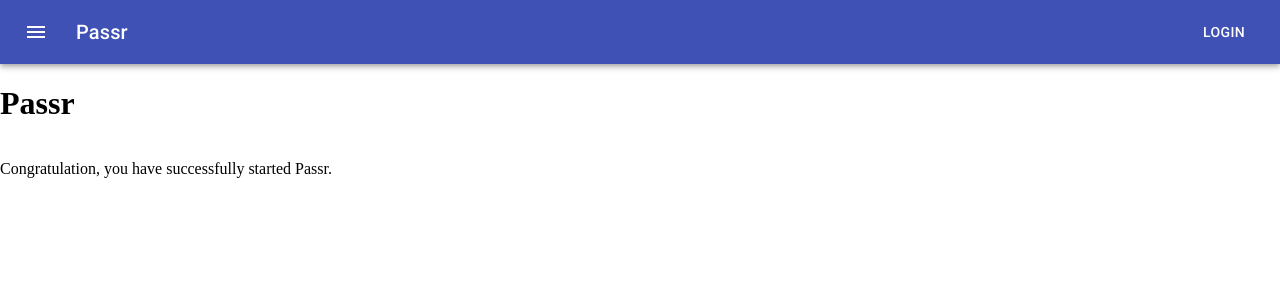
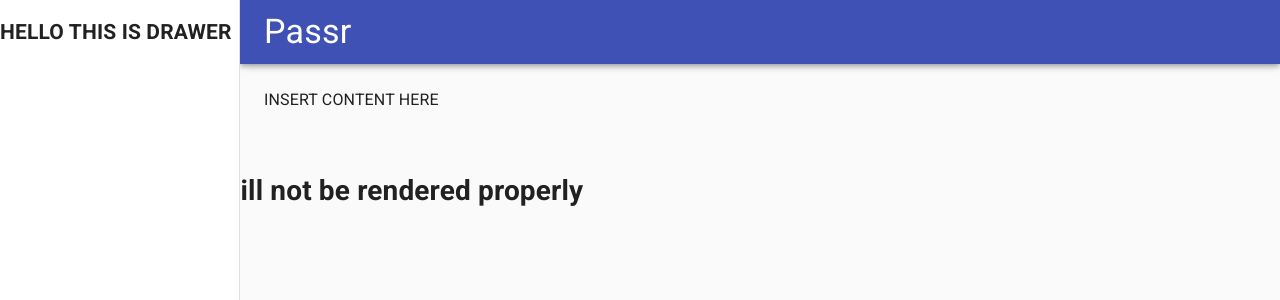
Before and after one commit to VikeLabs/Passr-Archived, a React app: page / in a window 1280 px wide. Shown: the top 300 px of the page. Built offline with nearby package versions, Linux system fonts and the light colour scheme.

Commit message:
Changed app-bar to ApplicationBar

```diff
--- /dev/null
+++ b/src/components/ApplicationBar/ApplicationBar.tsx
@@ -0,0 +1,143 @@
+import React from 'react';
+import AppBar from '@material-ui/core/AppBar';
+import CssBaseline from '@material-ui/core/CssBaseline';
+import Drawer from '@material-ui/core/Drawer';
+import Hidden from '@material-ui/core/Hidden';
+import IconButton from '@material-ui/core/IconButton';
+import MenuIcon from '@material-ui/icons/Menu';
+import Toolbar from '@material-ui/core/Toolbar';
+import Typography from '@material-ui/core/Typography';
+import { makeStyles, useTheme, Theme, createStyles } from '@material-ui/core/styles';
+
+const drawerWidth = 240;
+
+const useStyles = makeStyles((theme: Theme) =>
+  createStyles({
+    root: {
+      display: 'flex',
+    },
+    drawer: {
+      [theme.breakpoints.up('sm')]: {
+        width: drawerWidth,
+        flexShrink: 0,
+      },
+    },
+    appBar: {
+      [theme.breakpoints.up('sm')]: {
+        width: `calc(100% - ${drawerWidth}px)`,
+        marginLeft: drawerWidth,
+      },
+    },
+    sectionDesktop: {
+      display: 'none',
+      [theme.breakpoints.up('md')]: {
+        display: 'flex-end',
+      },
+    },
+    menuButton: {
+      marginRight: theme.spacing(2),
+      [theme.breakpoints.up('sm')]: {
+        display: 'none',
+      },
+    },
+    toolbar: theme.mixins.toolbar,
+    drawerPaper: {
+      width: drawerWidth,
+    },
+    content: {
+      flexGrow: 1,
+      padding: theme.spacing(3),
+    },
+  }),
+);
+
+interface ApplicationBarProps{
+  /**
+   * Injected by the documentation to work in an iframe.
+   * You won't need it on your project.
+   */
+  container?: Element;
+}
+
+export default function ApplicationBar(props: ApplicationBarProps) {
+  const { container } = props;
+  const classes = useStyles();
+  const theme = useTheme();
+  const [mobileOpen, setMobileOpen] = React.useState(false);
+
+  const handleDrawerToggle = () => {
+    setMobileOpen(!mobileOpen);
+  };
+
+  const drawer = <div>
+    <h1>HELLO THIS IS DRAWER</h1>
+  </div>
+
+  return (
+    <div className={classes.root}>
+      <CssBaseline />
+      <AppBar position="fixed" className={classes.appBar}>
+        <Toolbar>
+          <IconButton
+            color="inherit"
+            aria-label="open drawer"
+            edge="start"
+            onClick={handleDrawerToggle}
+            className={classes.menuButton}
+          >
+            <MenuIcon />
+          </IconButton>
+          <Typography variant="h4" noWrap>
+            Passr
+          </Typography>
+          <div className={classes.sectionDesktop}>
+            <IconButton
+              edge="end"
+              aria-label="account of current user"
+              aria-haspopup="true"
+              color="inherit"
+            >
+            </IconButton>
+          </div>
+        </Toolbar>
+      </AppBar>
+      <nav className={classes.drawer} aria-label="mailbox folders">
+        {/* The implementation can be swapped with js to avoid SEO duplication of links. */}
+        <Hidden smUp implementation="css">
+          <Drawer
+            container={container}
+            variant="temporary"
+            anchor={theme.direction === 'rtl' ? 'right' : 'left'}
+            open={mobileOpen}
+            onClose={handleDrawerToggle}
+            classes={{
+              paper: classes.drawerPaper,
+            }}
+            ModalProps={{
+              keepMounted: true, // Better open performance on mobile.
+            }}
+          >
+          </Drawer>
+        </Hidden>
+        <Hidden xsDown implementation="css">
+          <Drawer
+            classes={{
+              paper: classes.drawerPaper,
+            }}
+            variant="permanent"
+            open
+          >
+            {drawer}
+          </Drawer>
+        </Hidden>
+      </nav>
+      <main className={classes.content}>
+        <div className={classes.toolbar} />
+        {/* Insert CourseContent here */}
+        <Typography paragraph>
+          INSERT CONTENT HERE
+        </Typography>
+      </main>
+    </div>
+  );
+}
--- a/src/components/app/app.tsx
+++ b/src/components/app/app.tsx
@@ -1,6 +1,7 @@
 import React from 'react'
 import NavBar from '../nav/nav'
-import { makeStyles, Theme, createStyles, Grid } from '@material-ui/core'
+import { makeStyles, Theme, createStyles, Grid, AppBar } from '@material-ui/core'
+import ApplicationBar from '../ApplicationBar/ApplicationBar'
 
 const useStyles = makeStyles((theme: Theme) =>
     createStyles({
@@ -14,9 +15,8 @@ export const App: React.FC = () => {
     const classes = useStyles()
     return (
         <div id="app" className={classes.root}>
-            <NavBar />
-            <h1>Passr</h1>
-            <p>Congratulation, you have successfully started Passr.</p>
+            <ApplicationBar/>
+            <h1>Content put here will not be rendered properly </h1>
         </div>
     )
 }
```
